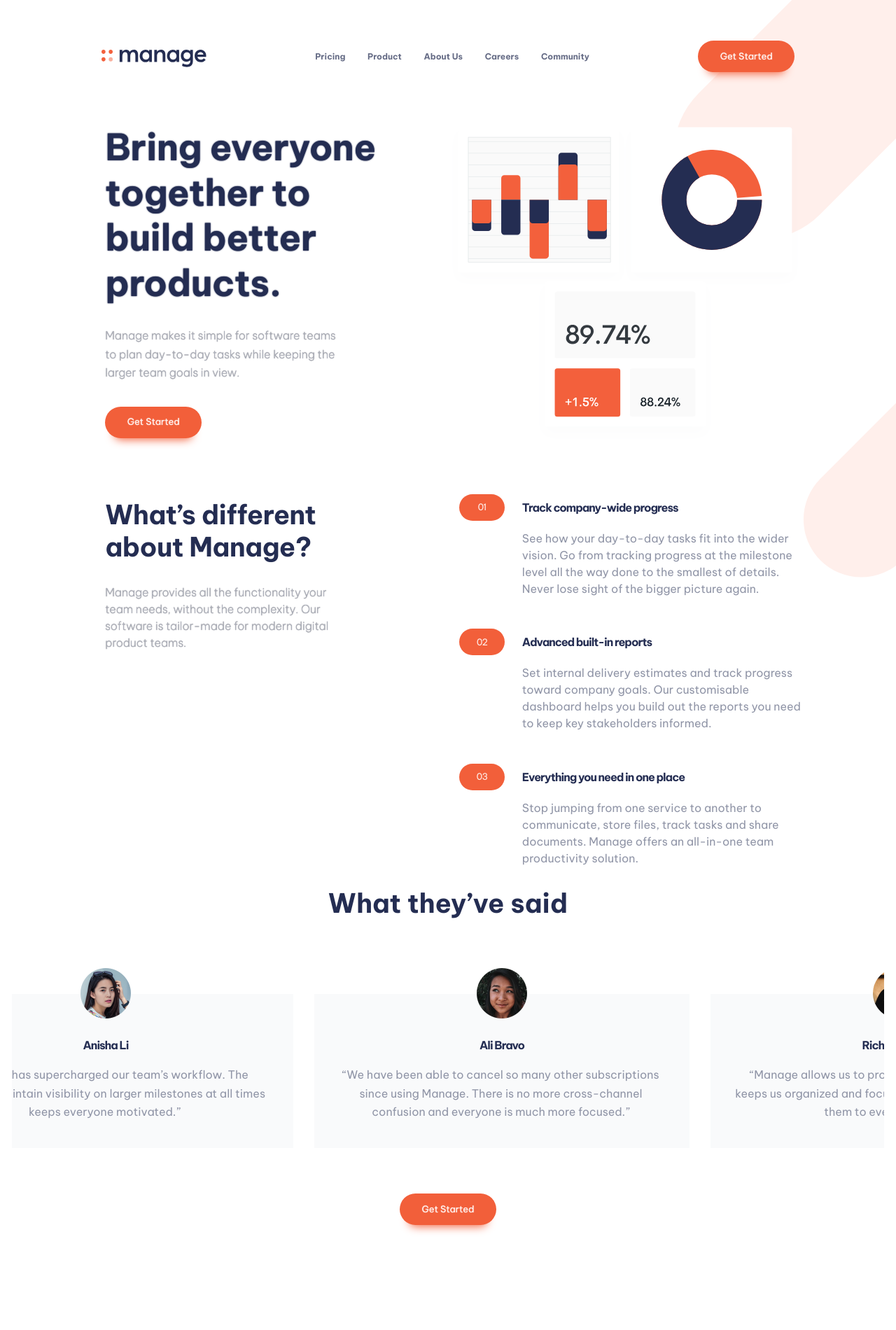
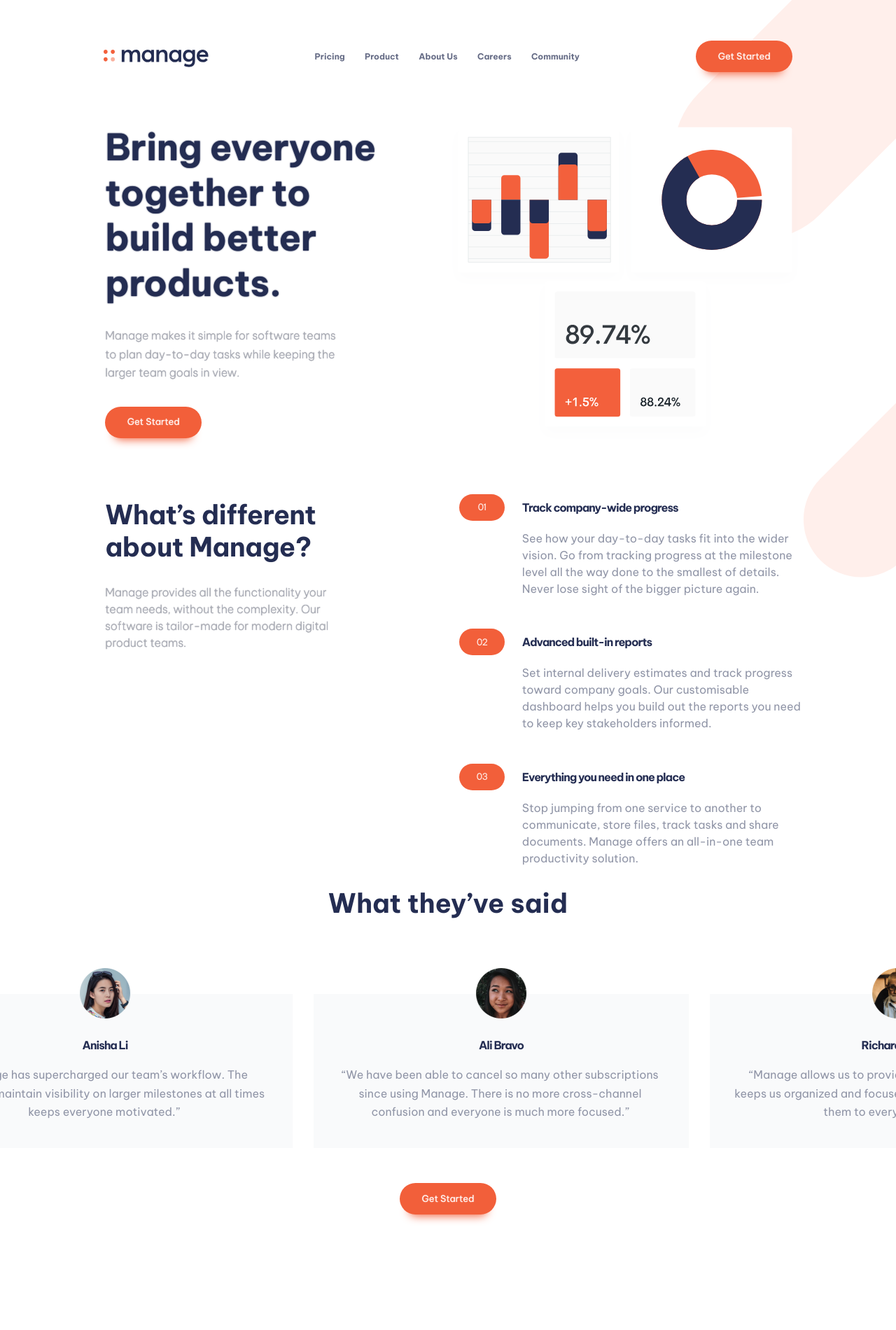
Before and after one commit to JoannaLapa/Manage-landing-page-solution, a website: page index.html in a window 1280 px wide. Shown: the top 1900 px of the page at 70% size. Drawn offline with Linux system fonts and the light colour scheme.

Commit message:
'header and carousel section layout corrected'

```diff
--- a/index.html
+++ b/index.html
@@ -14,42 +14,30 @@
 
 <body>
   <header>
-    <div class="container header__container padding__inline--2 padding__block--3">
+    <div class="header__container">
 
         <a href="#"><img class="logo" src="src/img/logo.svg" alt="Manage - company logo"></a>
 
-        <nav>
-            <div class="nav__mobile">
-                <button class="nav__mobile-toggle-button" aria-controls="primary-navigation">
-                    <span class="nav__mobile-sr--visually-hidden">Menu</span>
-                    <img class="nav__mobile-icon" src="src/img/icon-hamburger.svg" alt="click to open the menu">
-                    <img class="nav__mobile-icon inactive" src="src/img/icon-close.svg" alt="click to close the menu">
-                </button>
-                <div class="nav__mobile-bg bg-neutral-850 translate--200"></div>
-                <div class="nav__mobile-ul padding__block--3 bg-neutral-100 padding__inline--2 active  translate--200">
-                    <ul class="text-primary-900 fw-semi-bold nav__mobile-li translate--200" role="list" id="primary-navigation">
-                        <li><a href="#"></a>Pricing</li>
-                        <li><a href="#"></a>Product</li>
-                        <li><a href="#"></a>About Us</li>
-                        <li><a href="#"></a>Careers</li>
-                        <li><a href="#"></a>Community</li>
-                    </ul>
-                </div>
-            </div>
+        <div class="primary-nav__wrapper">
+            <button class="nav__mobile-toggle-button" aria-controls="primary-navigation" aria-expanded="false">
+                <img class="nav__mobile-icon" src="src/img/icon-hamburger.svg" alt="" aria-hidden="true">
+                <img class="nav__mobile-icon inactive" src="src/img/icon-close.svg" alt="" aria-hidden="true">
+                <span class="sr--visually-hidden">Menu</span>
+            </button>
+            <nav class="primary-nav">
 
-            <div class="nav__desktop">
-                <ul class="text-primary-900 fw-bold nav__desktop-li fs-200" role="list">
+                <ul class="text-primary-900 primary-nav__ul" role="list" id="primary-navigation">
                     <li><a href="#"></a>Pricing</li>
                     <li><a href="#"></a>Product</li>
                     <li><a href="#"></a>About Us</li>
                     <li><a href="#"></a>Careers</li>
                     <li><a href="#"></a>Community</li>
                 </ul>
-            </div>
+
+        </div>
         </nav>
-        <div class="button__header">
-            <button class="button--orange fs-button text-neutral-200 bg-primary-400">Get Started</button>
-        </div>
+            <button class="button--orange display-min-md">Get Started</button>
+        </nav>
     </div>
 </header>
   <main>
--- a/src/sass/abstracts/_breakpoints.scss
+++ b/src/sass/abstracts/_breakpoints.scss
@@ -21,3 +21,13 @@ $breakpoints: (
 		@warn 'Unfortunately no vlue can be retrievedfrom `#{$breakpoint}`.'+ 'Available breakpoints are: #{map-keys($breakpoints)}.';
 	}
 }
+
+@mixin respond-to-max($breakpoint) {
+	@if map-has-key($breakpoints, $breakpoint) {
+		@media (max-width: map-get($breakpoints, $breakpoint)) {
+			@content;
+		}
+	} @else {
+		@warn 'Unfortunately no vlue can be retrievedfrom `#{$breakpoint}`.'+ 'Available breakpoints are: #{map-keys($breakpoints)}.';
+	}
+}
--- a/src/sass/abstracts/_variables.scss
+++ b/src/sass/abstracts/_variables.scss
@@ -10,8 +10,8 @@ $neutral-100: hsl(0, 0%, 98%);
 $neutral-200: hsl(12, 100%, 96%);
 $neutral-250: rgba(144, 149, 167, 0.05);
 $neutral-300: hsl(227, 12%, 61%);
-$neutral-850: rgba(29, 30, 37, 0.3);
-$neutral-900: rgb(29, 30, 37);
+$neutral-850: hsla(234, 15%, 13%, 0.502);
+$neutral-900: #1d1e25;
 
 //font-sizes
 $fs-200: .75rem;
--- a/src/sass/base/_typography.scss
+++ b/src/sass/base/_typography.scss
@@ -13,10 +13,6 @@ body {
 
 .fs-200 {
 	font-size: v.$fs-200;
-}
-
-.fs-300 {
-	font-size: v.$fs-300;
 }
 
 .fs-300 {
--- a/src/sass/components/_bg-ornament.scss
+++ b/src/sass/components/_bg-ornament.scss
@@ -20,25 +20,8 @@
 	height: 27.1875rem;
 }
 
-.bg-ornament--extra-small {
-	right: -30px;
-	height: 2.375rem;
-	grid-column: 1 / -1;
-	grid-row: 1;
-
-	width: 100%;
-
-	border-top-left-radius: 10em;
-	border-bottom-left-radius: 10em;
-
-	@include b.respond-to('medium') {
-		display: none;
-	}
-}
-
 .bg-ornament--big,
-.bg-ornament--small,
-.bg-ornament--extra-small {
+.bg-ornament--small{
 	position: absolute;
 
 	background-color: v.$neutral-200;
--- a/src/sass/components/_buttons.scss
+++ b/src/sass/components/_buttons.scss
@@ -15,7 +15,6 @@
 .button--orange,
 .button--small,
 .footer__input {
-
 	height: 2.8125rem;
 
 	text-shadow: 0px 0px 1px rgba(255, 239, 235, 1);
@@ -29,9 +28,10 @@
 
 .button--orange {
 	box-shadow: 0 1.125em 1em -1em v.$primary-400;
+	color: v.$neutral-200;
+	background-color: v.$primary-400;
 }
 
-
 .button--small {
-	width:clamp(4.125rem , 4.58vw, 5.3125rem);
+	width: clamp(4.125rem, 4.58vw, 5.3125rem);
 }
--- a/src/sass/components/_carousel.scss
+++ b/src/sass/components/_carousel.scss
@@ -18,8 +18,12 @@
 		}
 
 		@include b.respond-to('medium') {
-			padding-block: 8.3125rem 8.9375rem;
+			grid-template-rows: 3.125rem 18.75rem 1fr;
+			padding-block: 8.3125rem 11.125rem;
+			padding-inline: 0;
 			gap: 2.25rem;
+
+			min-height: 17.1875rem;
 		}
 	}
 	&__container {
@@ -48,6 +52,7 @@
 		grid-template-rows: 36% 64%;
 		gap: 1.4375rem;
 		justify-items: center;
+
 		width: 100%;
 		height: 15.625rem;
 
@@ -114,7 +119,7 @@
 	transform: translateX(0%);
 
 	@include b.respond-to('medium') {
-		transform: translateX(-25%);
+		transform: translateX(-22%);
 	}
 }
 
@@ -122,21 +127,21 @@
 	transform: translateX(-100%);
 
 	@include b.respond-to('medium') {
-		transform: translateX(-25%);
+		transform: translateX(-22%);
 	}
 }
 .translate--100 {
 	transform: translateX(100%);
 
 	@include b.respond-to('medium') {
-		transform: translateX(-25%);
+		transform: translateX(-22%);
 	}
 }
 .translate--200 {
 	transform: translateX(200%);
 
 	@include b.respond-to('medium') {
-		transform: translateX(-25%);
+		transform: translateX(-22%);
 	}
 }
 
--- a/src/sass/components/_navigation.scss
+++ b/src/sass/components/_navigation.scss
@@ -1,10 +1,6 @@
 @use 'abstracts/breakpoints' as b;
-
+@use 'abstracts/variables' as v;
 .nav__mobile {
-	@include b.respond-to('medium') {
-		display: none;
-	}
-
 	&-toggle-button {
 		padding: 0.5em;
 
@@ -12,55 +8,81 @@
 		background: transparent;
 
 		cursor: pointer;
+
+		@include b.respond-to('medium') {
+			display: none;
+		}
 	}
 
-	&-sr--visually-hidden {
-		opacity: 0;
-	}
 	&-icon {
 		position: fixed;
 		right: 1.57rem;
 		top: 2.633rem;
+
+		z-index: 100;
+
+		@include b.respond-to('medium') {
+			display: none;
+		}
+	}
 }
 
-	&-ul {
+@include b.respond-to-max('medium') {
+	.primary-nav {
+		// display: none;
 		position: fixed;
 		top: 6.25rem;
-		left: 1.5rem;
-		width: 20.625rem;
+		right: 1.5rem;
 
+		width: clamp(4.375rem, 88vw, 20.3125rem);
+		padding-block: 2.8125rem;
+		background-color: v.$neutral-100;
+		border-radius: 0.3125rem;
 		text-align: center;
+		font-weight: bold;
 
-		z-index: 10;
-	}
+		z-index: 100;
 
-	&-li {
+		&__ul {
 			display: flex;
 			flex-direction: column;
 			gap: 1.4375rem;
 		}
-
-	&-bg {
-		position: fixed;
-		width: 100%;
-		height: 100vh;
 	}
 }
-.nav__desktop {
-	display: none;
+@include b.respond-to('medium') {
+	.primary-nav {
+		display: flex;
+		align-items: center;
 
-	@include b.respond-to('medium') {
-		display: block;
+		padding-block: 0.625rem;
+		width: clamp(20rem, 18rem + 8.2vw, 30rem);
+
+		background-color: transparent;
+
+		&__ul {
+			display: flex;
+			flex-direction: row;
+			gap: 2.22vw;
+
+			font-size: v.$fs-200;
+			font-weight: bold;
+
+			opacity: 0.7;
+		}
 	}
 }
 
-.nav__desktop-li {
-	display: flex;
-	width: clamp(20rem, 18rem + 8.1vw, 25rem);
-
-	justify-content: space-between;
-
-	opacity: 0.7;
+.sr--visually-hidden {
+	position: absolute;
+	width: 1px;
+	height: 1px;
+	padding: 0;
+	margin: -1px;
+	overflow: hidden;
+	clip: rect(0, 0, 0, 0);
+	white-space: nowrap; /* added line */
+	border: 0;
 }
 
 .footer__nav-ul {
@@ -71,7 +93,7 @@
 
 	@include b.respond-to('extra-large') {
 		column-gap: 13.3vw;
-		row-gap: .875rem;
-		padding-top: .3125rem;
+		row-gap: 0.875rem;
+		padding-top: 0.3125rem;
 	}
 }
--- a/src/sass/layout/_base-layout.scss
+++ b/src/sass/layout/_base-layout.scss
@@ -5,7 +5,7 @@
 	align-items: center;
 	justify-content: center;
 
-	margin: 0 auto;
+	margin-inline: auto;
 	@include b.respond-to('large') {
 		max-width: 80.5%;
 	}
@@ -162,3 +162,13 @@ p[data-order='third--2'] {
 	justify-self: start
 }
 }
+
+.justify-content-space-between {
+	justify-content: space-between;
+}
+
+.display-min-md {
+	@include b.respond-to-max('medium') {
+display: none;
+	}
+}
--- a/src/sass/layout/_header.scss
+++ b/src/sass/layout/_header.scss
@@ -1,18 +1,54 @@
 @use 'abstracts/breakpoints' as b;
 
 .header__container {
-    display: flex;
+
+	@include b.respond-to-max('medium') {
+		&::before {
+			content: "";
+			position: fixed;
+			inset: 0;
+			height: 100vh;
+			background-image:  linear-gradient(180deg, rgba(255,255,255,1) 0%, rgba(29,30,37,1) 32%, rgba(29,30,37,1) 100%);
+			opacity: 0.3;
+
+		  }
+	}
+	display: flex;
 	justify-content: space-between;
+	align-items: center;
+
+	margin-inline: auto;
+	padding-inline: 1.5rem;
+	padding-block: 2.75rem;
+
+	@include b.respond-to('medium') {
+		padding-inline: 1.4375rem;
+	}
+
+	@include b.respond-to('large') {
+		max-width: 80.5%;
+		padding-block: 3.625rem;
+	}
+
+	a {
+		align-self: center;
+
+@include b.respond-to('medium') {
+	padding-top: 6px;
+}
+
+	}
 }
 
 .logo {
-    padding-top: 6px;
-    width: clamp(7.3125rem, 7.3125rem + 8vw, 9.375rem);
+	// padding-top: 6px;
+	width: clamp(5rem, 5rem + 8vw, 9.375rem);
+
 }
 
 .button__header {
-    display: none;
-    @include b.respond-to('medium') {
-       display:  flex;
-    }
-    }
+	display: none;
+	@include b.respond-to('medium') {
+		display: flex;
+	}
+}
--- a/src/sass/layout/_main.scss
+++ b/src/sass/layout/_main.scss
@@ -31,8 +31,6 @@ p[data-width='narrow--200'] {
 	display: grid;
 	grid-template-columns: 1fr;
 	gap: 2.85rem;
-	margin-inline: auto;
-	width: fit-content;
 
 	counter-reset: count;
 }
@@ -104,20 +102,15 @@ p[data-width='narrow--200'] {
 	border-top-left-radius: 10em;
 	border-bottom-left-radius: 10em;
 	background-color: v.$neutral-200;
-	box-shadow: 1.5625rem 0 0 v.$neutral-200;
+	box-shadow: 5em 0 0 v.$neutral-200;
 
-	z-index: -5;
 	overflow: hidden;
-
+z-index: -5;
 	@include b.respond-to('small') {
 		display: none;
 	}
 }
 
-.flow {
-	width: fit-content;
-	margin-inline: auto;
-}
 // CTA
 
 .even-columns__cta {
```
Also changed, not shown: dist/css/main.min.css, 1 other file. Lines whose indentation alone changed are shown as unchanged.
